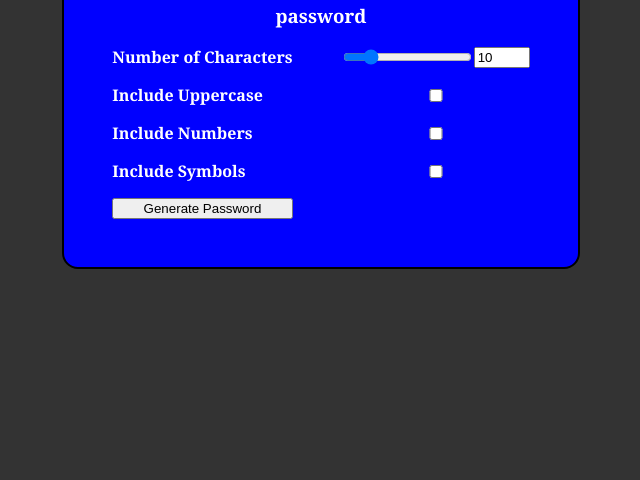
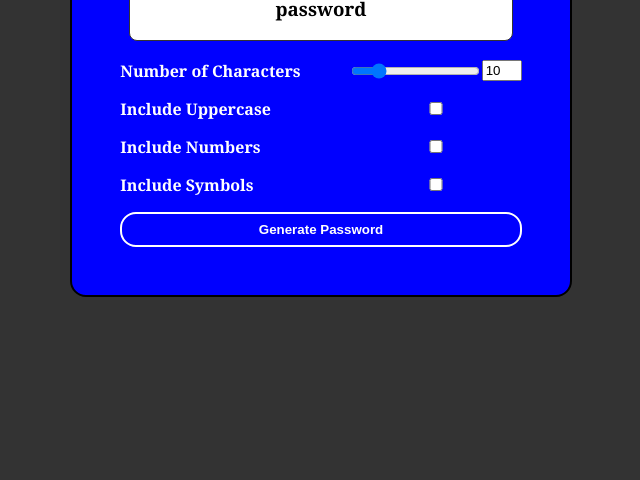
Before and after one commit to maheenraza03/PasswordGenerator, a plain HTML site: page index.html in a window 1280 px wide. Shown: the part 320-800 px from the top of the page, without its empty margins (319-959 px from the left). Drawn offline with Linux system fonts and the light colour scheme.

Commit message:
working + updating

```diff
--- a/index.html
+++ b/index.html
@@ -10,12 +10,12 @@
 <body>
     <div class="container">
         <h1 class="title">Password Generator</h1>
-        <h3>password</h3>
+        <h3 class="password-display">password</h3>
         <form class="form">
             <label for="amountRange">Number of Characters</label>
             <div class="amountContainer">
                 <input type="range" min="1" max="50" value="10" id="amountRange">
-                <input type="number" min="1" max="50" value="10" id="amountNumber">
+                <input class="number-input" type="number" min="1" max="50" value="10" id="amountNumber">
             </div>
 
             <label for="uppercase">Include Uppercase</label>
@@ -27,7 +27,7 @@
             <label for="symbol">Include Symbols</label>
             <input type="checkbox" id="symbol">
 
-            <button type="submit">Generate Password</button>
+            <button class="btn" type="submit">Generate Password</button>
         </form>
     </div>
 </body>
--- a/styles.css
+++ b/styles.css
@@ -42,3 +42,36 @@ label {
     display: flex;
     align-items: center;
 }
+
+.number-input {
+    width: 2rem;
+}
+
+.password-display {
+    background-color: white;
+    color: black;
+    padding: 1rem;
+    border: 1px solid #333;
+    height: 2rem;
+    width: 350px;
+    display: flex;
+    justify-content: center;
+    align-items: center;
+    word-break: break-all;
+    border-radius: .5rem;
+}
+
+.btn {
+    grid-column: span 2;
+    background-color: transparent;
+    border: 2px solid white;
+    color: white;
+    padding: .5rem 1rem;
+    font-weight: bold;
+    cursor: pointer;
+    border-radius: 1rem;
+}
+
+.btn:hover {
+    background-color: #ffffff33;
+}
```
